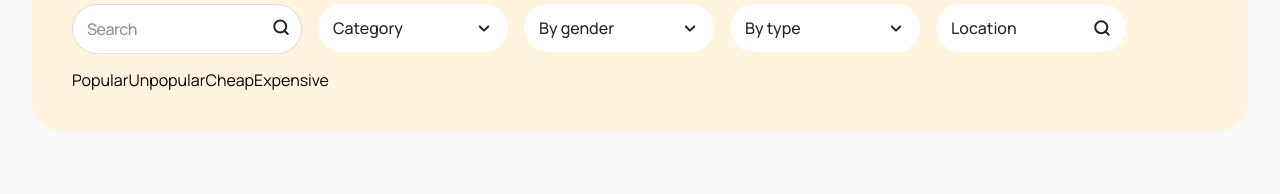
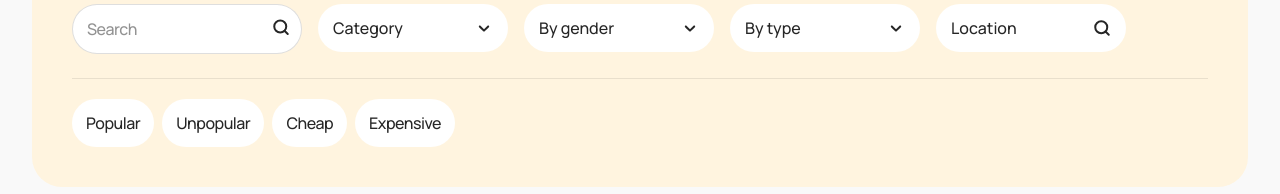
Before and after one commit to valentyna88/petlove, a React (Vite) app: page /notices in a window 1280 px wide. Shown: the part 310-504 px from the top of the page. Built offline with nearby package versions, Linux system fonts and the light colour scheme; no server answers.

Commit message:
refactor: extract SortButtons styles to a separate file

```diff
--- a/src/components/SortButtons/SortButtons.jsx
+++ b/src/components/SortButtons/SortButtons.jsx
@@ -1,7 +1,7 @@
 import { useDispatch, useSelector } from 'react-redux';
 import { selectFilters } from '../../redux/notices/selectors';
 import { setFilters } from '../../redux/notices/slice';
-import css from '../NoticesFilters/NoticesFilters.module.css';
+import css from './SortButtons.module.css';
 
 const sortOptions = ['Popular', 'Unpopular', 'Cheap', 'Expensive'];
 
--- /dev/null
+++ b/src/components/SortButtons/SortButtons.module.css
@@ -0,0 +1,35 @@
+.sortButtons {
+  width: 100%;
+  display: flex;
+  gap: 10px;
+  flex-wrap: wrap;
+  margin-top: 8px;
+  padding-top: 20px;
+  border-top: 1px solid rgba(38, 38, 38, 0.1);
+}
+.sortButton {
+  background-color: var(--bg-secondary);
+  color: inherit;
+  padding: 12px;
+  border-radius: 30px;
+  font-weight: 500;
+  font-size: 14px;
+  line-height: 129%;
+  letter-spacing: -0.03em;
+  transition: background-color var(--transition), color var(--transition);
+}
+.sortButton.active {
+  background-color: var(--color-accent);
+  color: var(--bg-secondary);
+}
+
+@media screen and (min-width: 768px) {
+  .sortButtons {
+    gap: 8px;
+  }
+  .sortButton {
+    padding: 14px;
+    font-size: 16px;
+    line-height: 125%;
+  }
+}
```
